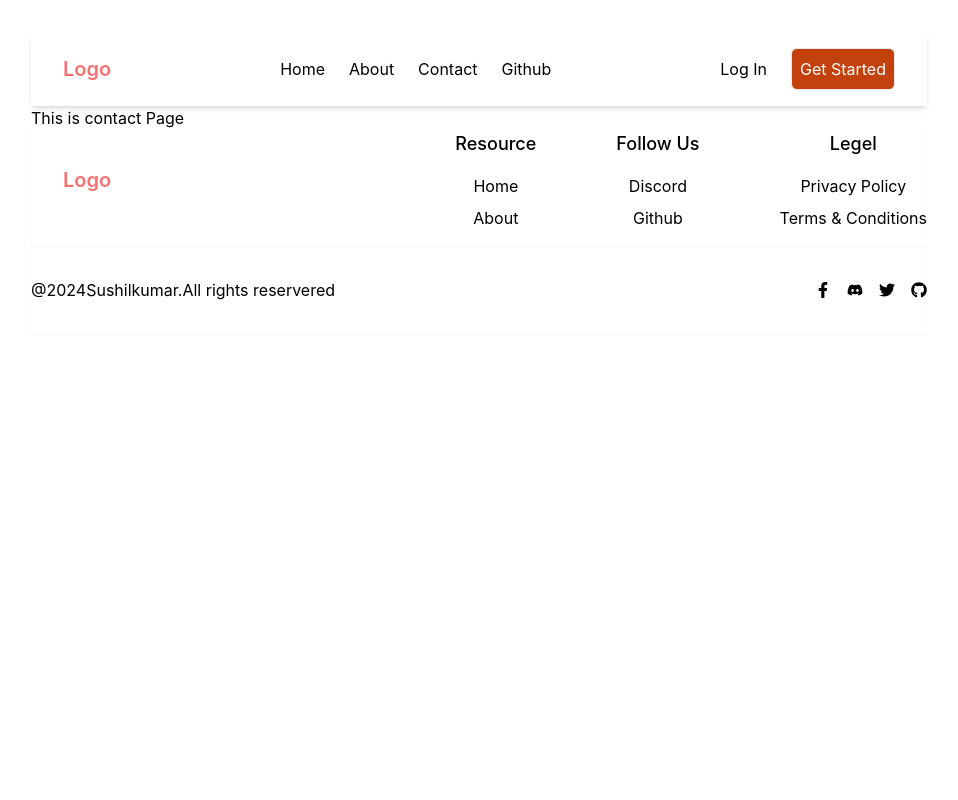
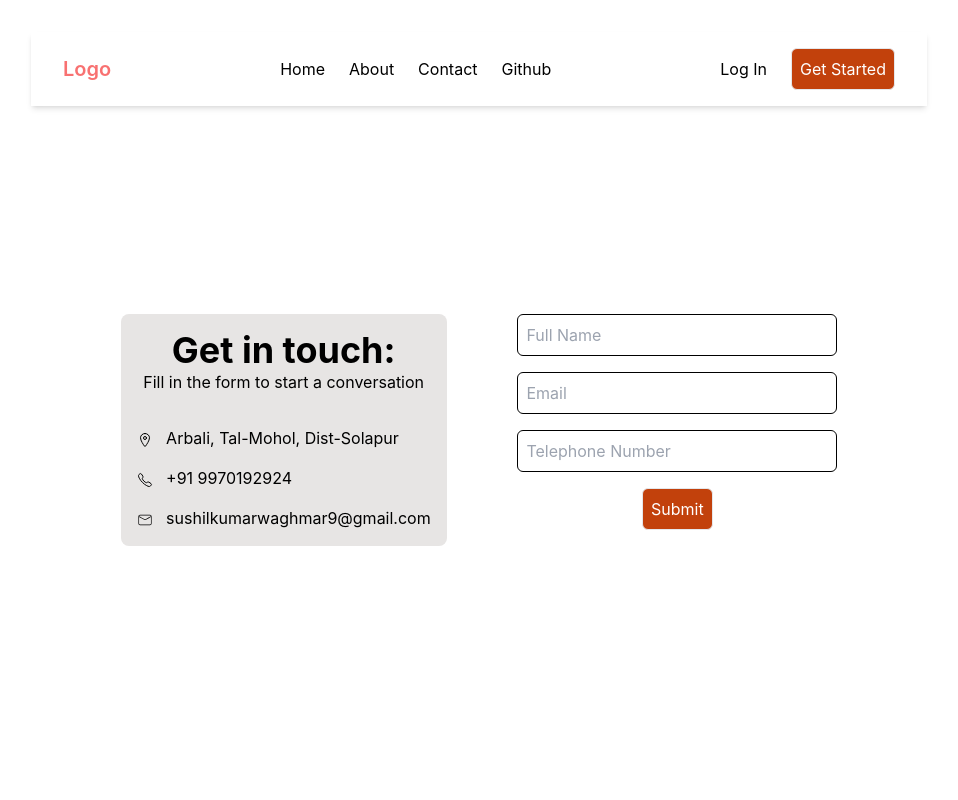
Before and after one commit to Sushil-18/React-Router, a React (Vite) app: page /contact in a window 1280 px wide. Shown: the top 800 px of the page, without its empty margins (161-1119 px from the left). Built offline with nearby package versions, Linux system fonts and the light colour scheme.

Commit message:
Implementd Contact Section

```diff
--- a/src/Components/Contact/Contact.jsx
+++ b/src/Components/Contact/Contact.jsx
@@ -1,7 +1,42 @@
 import React from "react";
+import Input from "../UI/Input";
+import { IoLocationOutline } from "react-icons/io5";
+import { IoCallOutline } from "react-icons/io5";
+import { CiMail } from "react-icons/ci";
 
 const Contact = () => {
-  return <div>This is contact Page</div>;
+  return (
+    <div className="flex justify-between w-[80%] mx-auto mt-52 mb-80">
+      <div className="bg-stone-200 p-4 rounded-lg">
+        <div className="flex flex-col items-center">
+          <h2 className="text-4xl font-bold">Get in touch:</h2>
+          <p>Fill in the form to start a conversation</p>
+        </div>
+        <div className="mt-8 flex flex-col gap-4">
+          <p>
+            <IoLocationOutline className="inline" />
+            &nbsp;&nbsp; Arbali, Tal-Mohol, Dist-Solapur
+          </p>
+          <p>
+            <IoCallOutline className="inline" />
+            &nbsp;&nbsp; +91 9970192924
+          </p>
+          <p>
+            <CiMail className="inline" />{" "}
+            &nbsp;&nbsp;sushilkumarwaghmar9@gmail.com
+          </p>
+        </div>
+      </div>
+      <form className="flex flex-col gap-4 ">
+        <Input type="text" placeholder="Full Name"></Input>
+        <Input type="email" placeholder="Email"></Input>
+        <Input type="text" placeholder="Telephone Number"></Input>
+        <button className="border rounded-md bg-orange-700 text-white p-2 max-w-28 self-center hover:opacity-80">
+          Submit
+        </button>
+      </form>
+    </div>
+  );
 };
 
 export default Contact;
--- a/src/Components/Footer/Footer.jsx
+++ b/src/Components/Footer/Footer.jsx
@@ -3,6 +3,7 @@ import { FaFacebookF } from "react-icons/fa";
 import { FaDiscord } from "react-icons/fa";
 import { FaTwitter } from "react-icons/fa";
 import { FaGithub } from "react-icons/fa";
+import { Link } from "react-router-dom";
 
 const Footer = () => {
   return (
@@ -14,8 +15,10 @@ const Footer = () => {
         <div className="flex gap-20">
           <div className="flex flex-col gap-2 items-center">
             <h4 className="text-lg mb-2 font-medium">Resource</h4>
-            <p>Home</p>
-            <p>About</p>
+            <Link to="/">Home</Link>
+            <Link to="about">About</Link>
+            {/* <p>Home</p>
+            <p>About</p> */}
           </div>
           <div className="flex flex-col gap-2 items-center">
             <h4 className="text-lg mb-2 font-medium">Follow Us</h4>
--- /dev/null
+++ b/src/Components/UI/Input.jsx
@@ -0,0 +1,16 @@
+import React from "react";
+
+const Input = ({ type, placeholder, css = "" }) => {
+  return (
+    <>
+      <input
+        className={`border rounded-md border-black p-2 min-w-80 outline-none`}
+        type={type}
+        placeholder={placeholder}
+        required
+      ></input>
+    </>
+  );
+};
+
+export default Input;
```
